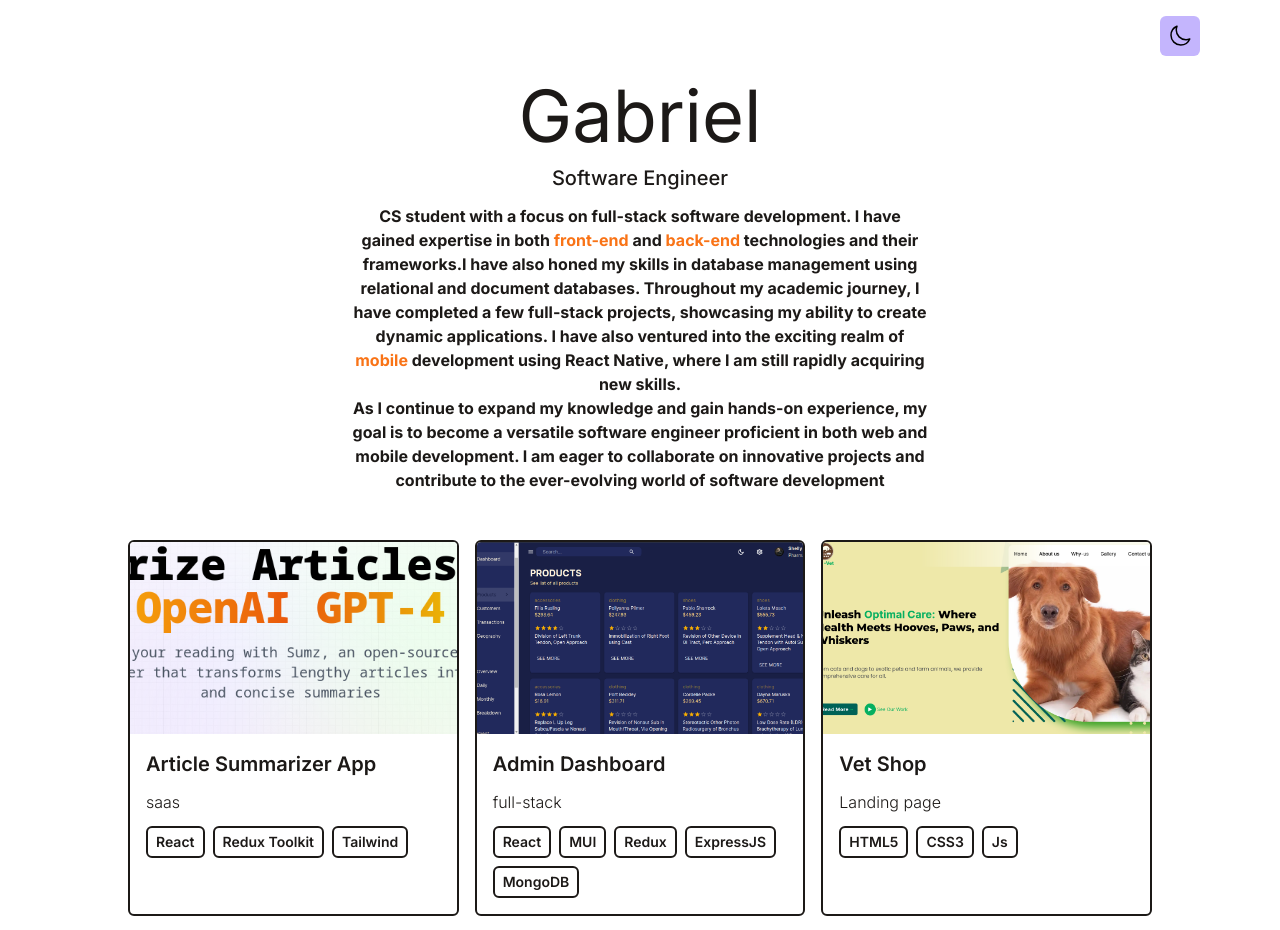
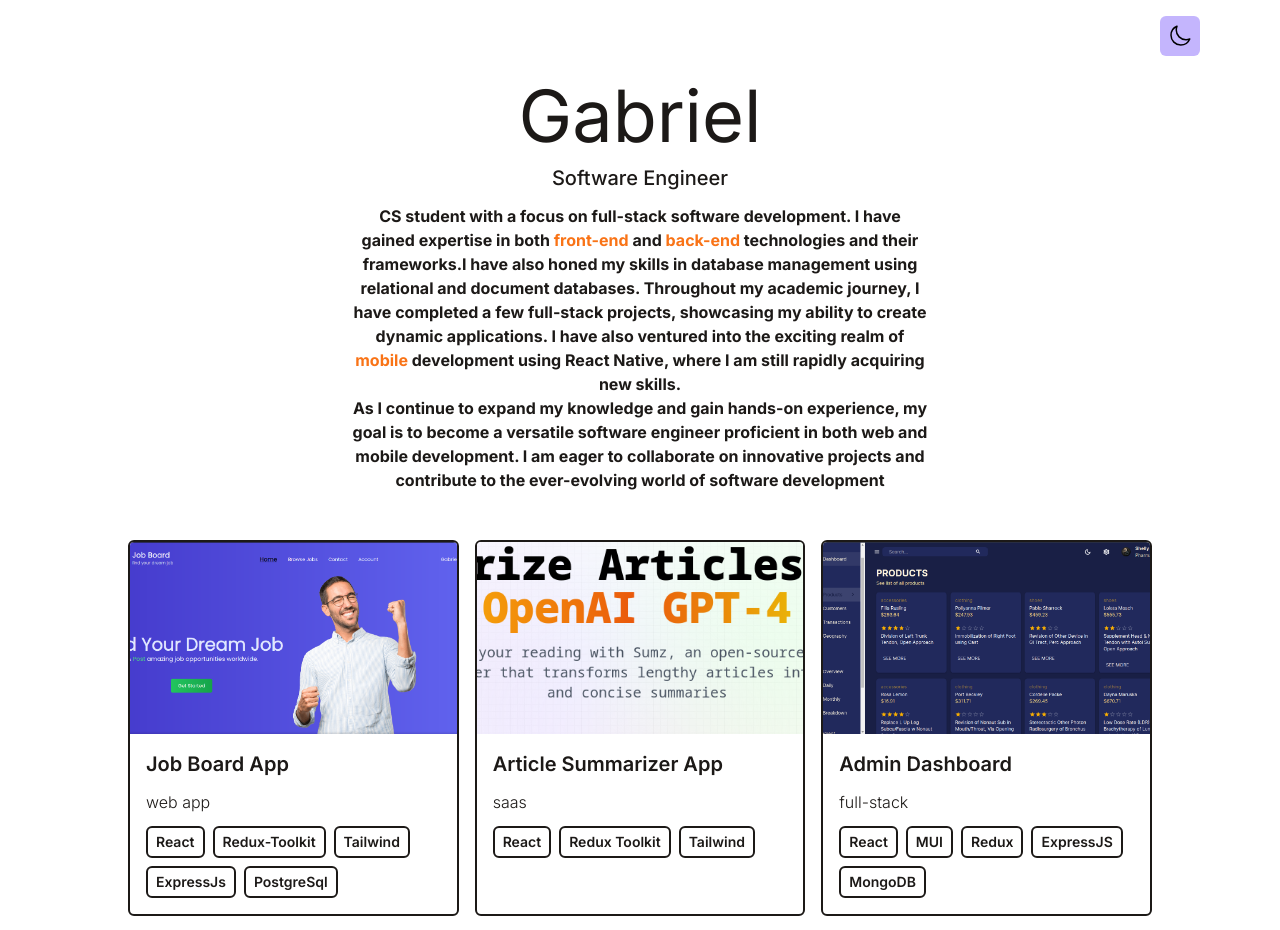
Before and after one commit to gatimugabriel/gatimugabriel.github.io, a React (Vite) app: page / in a window 1280 px wide. Shown: the top 930 px of the page. Built offline with nearby package versions, Linux system fonts and the light colour scheme.

Commit message:
add: item in portfolio

```diff
--- a/src/components/data/portfolio.js
+++ b/src/components/data/portfolio.js
@@ -1,4 +1,12 @@
 export default [
+  {
+    id: 6,
+    title: "Job Board App",
+    imgUrl: "/assets/job-board.png",
+    type: "web app",
+    stack: ["React", "Redux-Toolkit", "Tailwind", "ExpressJs", "PostgreSql"],
+    link: "https://jobboard-bygabu.netlify.app/",
+  },
   {
     id: 1,
     title: "Article Summarizer App",
```
Also changed, not shown: public/assets/job-board.png (added).
